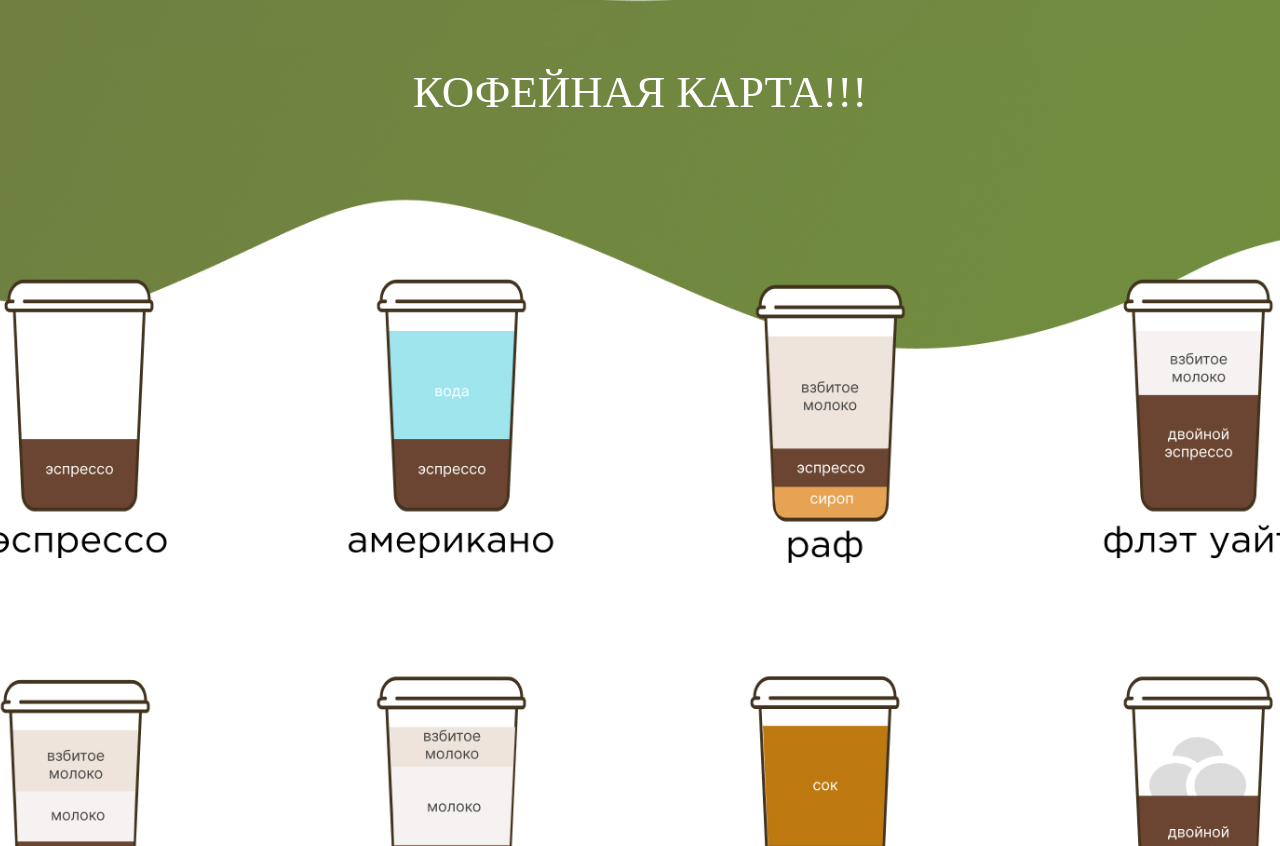
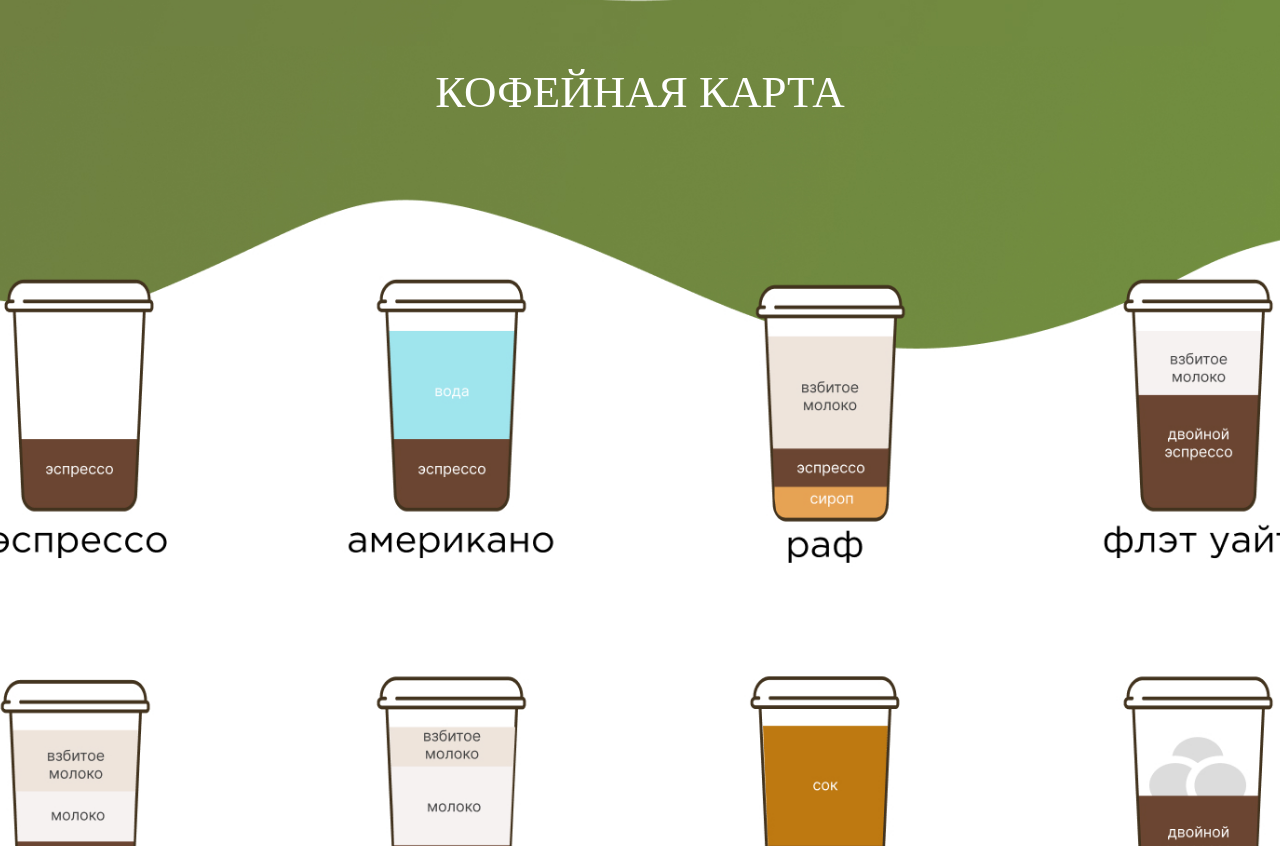
Before and after one commit to lerikk1/coffeSite, a plain HTML site: page index.html in a window 1280 px wide. Shown: the part 994-1840 px from the top of the page. Drawn offline with Linux system fonts and the light colour scheme; a web font is replaced by a local one.

Commit message:
удалила !!!

```diff
--- a/index.html
+++ b/index.html
@@ -35,7 +35,7 @@
 	<div class="coffeemap">
 		<div class="container">
 			<div class="map-title" id="coffee">
-				КОФЕЙНАЯ КАРТА!!!
+				КОФЕЙНАЯ КАРТА
 			</div>
 		</div>
 	</div>
```
